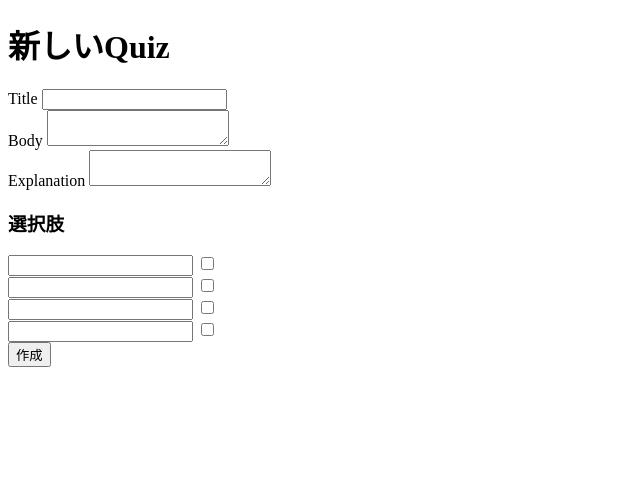
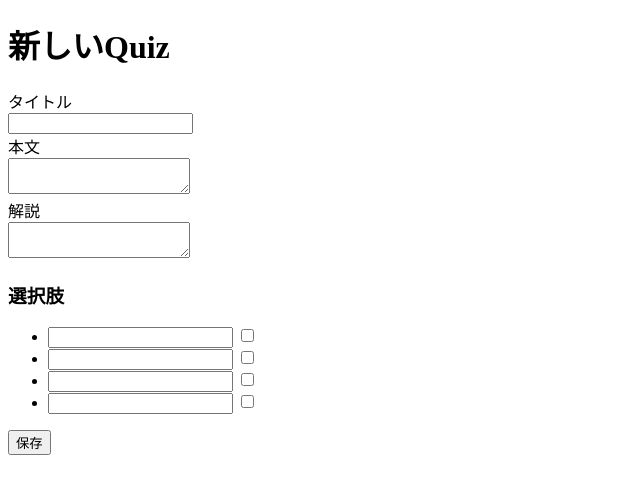
Before and after one commit to Madogiwa0124/quiq, a Rails app: page /quizzes/new in a window 1280 px wide. Shown: the top 494 px of the page, without its empty margins (0-640 px from the left). Run offline with Rails 7, Linux system fonts and the light colour scheme.

Commit message:
フォーム周りをリファクタリング

```diff
--- /dev/null
+++ b/app/views/layouts/_error_form.html.haml
@@ -0,0 +1,4 @@
+%div.alert.alert-danger{ role: 'alert' }
+  %ul
+    - resource.errors.full_messages.each do |message|
+      %li= message
--- /dev/null
+++ b/app/views/quizzes/_choice_form.html.haml
@@ -0,0 +1,5 @@
+%ul
+  = form_object.fields_for :choices do |choice|
+    %li
+      = choice.text_field :sentence
+      = choice.check_box :correct
--- /dev/null
+++ b/app/views/quizzes/_form.html.haml
@@ -0,0 +1,19 @@
+= form_for @quiz do |f|
+  - if @quiz.errors.any?
+    = render 'layouts/error_form', resource: @quiz
+  .form-group
+    = f.label :title, 'タイトル'
+    %br
+    = f.text_field :title
+  .form-group
+    = f.label :body, '本文'
+    %br
+    = f.text_area :body
+  .form-group
+    = f.label :explanation, '解説'
+    %br
+    = f.text_area :explanation
+  .form-group.choices_area
+    %h3 選択肢
+    = render 'choice_form', form_object: f
+  = f.submit '保存'
--- a/app/views/quizzes/new.html.haml
+++ b/app/views/quizzes/new.html.haml
@@ -1,23 +1,2 @@
 %h1 新しいQuiz
-= form_for @quiz do |f|
-  - if @quiz.errors.any?
-    %div.alert.alert-danger{ role: 'alert' }
-      %ul
-        - @quiz.errors.full_messages.each do |message|
-          %li= message
-  .form-group
-    = f.label :title
-    = f.text_field :title
-  .form-group
-    = f.label :body
-    = f.text_area :body
-  .form-group
-    = f.label :explanation
-    = f.text_area :explanation
-  .form-group.choices_area
-    %h3 選択肢
-    = f.fields_for :choices do |choice|
-      = choice.text_field :sentence
-      = choice.check_box :correct
-      %br
-  = f.submit '作成'
+= render 'form'
```
